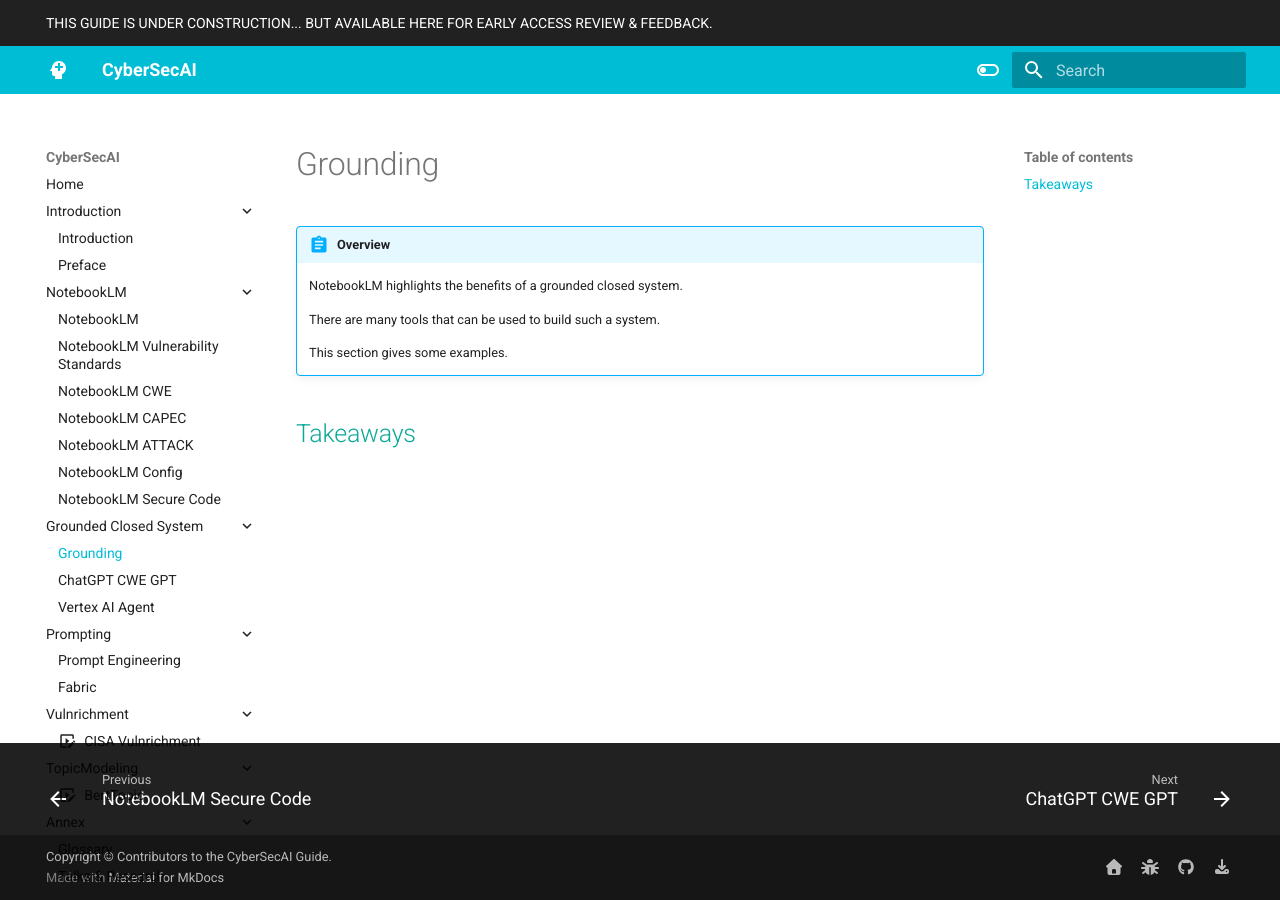
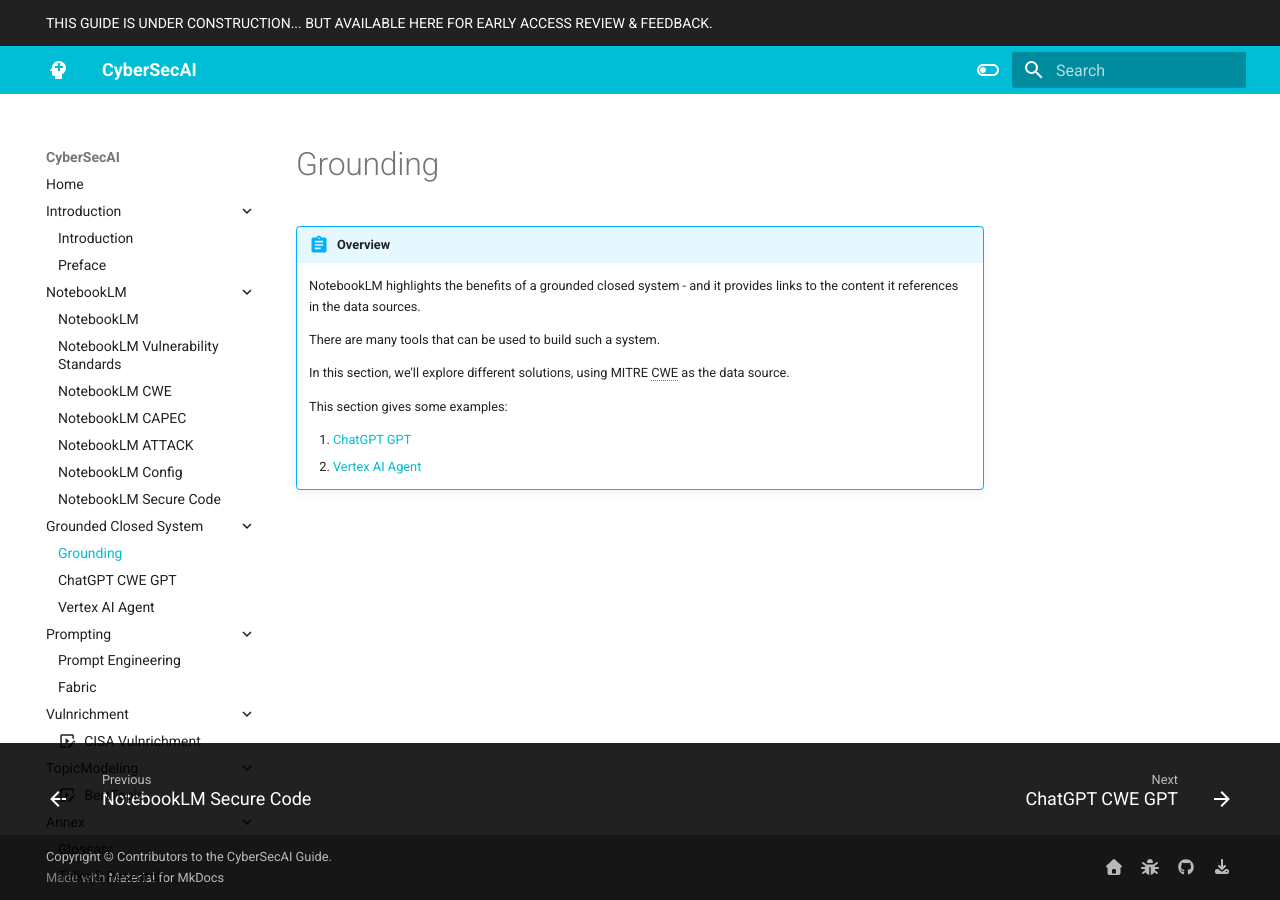
Before and after one commit to CyberSecAI/CyberSecAI.github.io, an MkDocs documentation site: the page built from docs/Grounded/grounding.md, in a window 1280 px wide. Built offline with MkDocs 1.6.1 and Material for MkDocs 9.7.7, drawn with Linux system fonts in a browser that asks for light colours; comment, search, counter and statistics services are not loaded.

Commit message:
grounding

```diff
--- a/docs/Grounded/grounding.md
+++ b/docs/Grounded/grounding.md
@@ -3,11 +3,13 @@
 
 !!! abstract "Overview"
 
-    NotebookLM highlights the benefits of a grounded closed system.
+    NotebookLM highlights the benefits of a grounded closed system - and it provides links to the content it references in the data sources.
 
     There are many tools that can be used to build such a system.
 
-    This section gives some examples.
+    In this section, we'll explore different solutions, using MITRE CWE as the data source.
 
+    This section gives some examples:
 
-## Takeaways
+    1. [ChatGPT GPT](./cwe_gpt.md)
+    2. [Vertex AI Agent](./vertex_ai.md)
```
Also changed, not shown: docs/Grounded/vertex_ai.md (+18 -7 lines).
